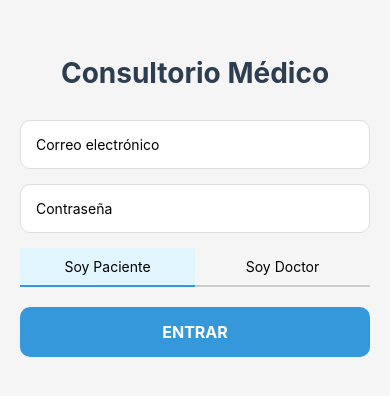
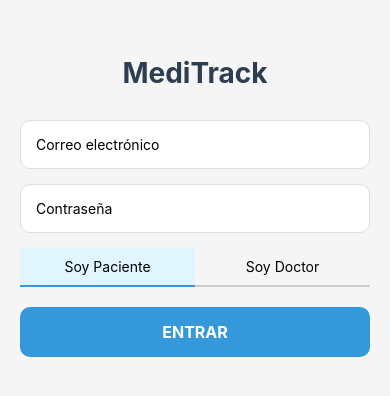
Before and after one commit to fatimaariv/Consultorio-Medico, a React Native app: screen / in a window 390 px wide. Shown: the part 216-612 px from the top of the page. Built offline with nearby package versions, Linux system fonts and the light colour scheme.

Commit message:
micro cambio

```diff
--- /dev/null
+++ b/index.js
@@ -0,0 +1,4 @@
+import { registerRootComponent } from 'expo';
+import App from './App';
+
+registerRootComponent(App);
--- a/src/screens/LoginScreen.tsx
+++ b/src/screens/LoginScreen.tsx
@@ -26,7 +26,7 @@
 
   return (
     <View style={styles.container}>
-      <Text style={styles.title}>Consultorio Médico</Text>
+      <Text style={styles.title}>MediTrack</Text>
 
       <TextInput
         style={styles.input}
```
